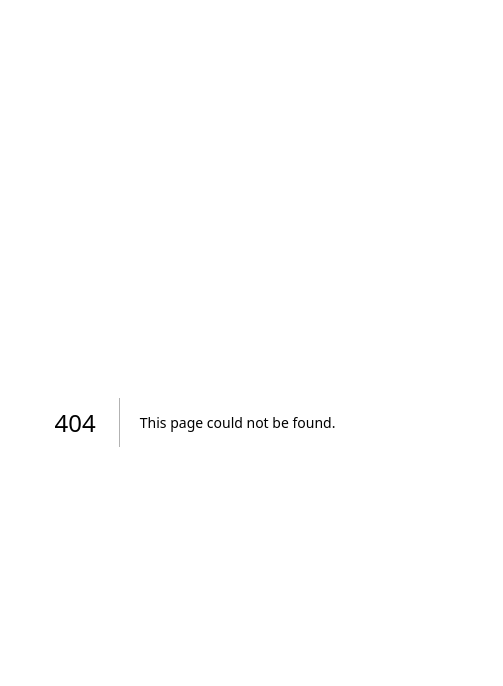
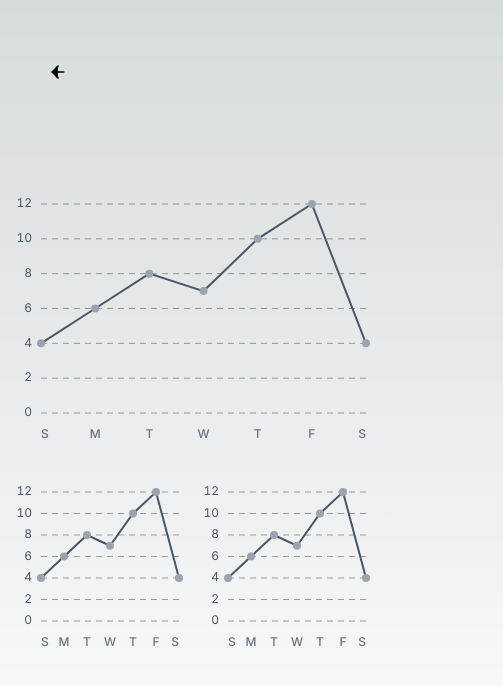
Before and after one commit to acgriswold/next-js-animated-examples, a Next.js app: page /examples/live-charts in a window 390 px wide. Before the commit this address had no page. Shown: the top 686 px of the page, 503 px wide, since content can reach past the window. Built offline with nearby package versions, Linux system fonts and the light colour scheme.

Commit message:
✨ (examples): init responsive chart

```diff
--- /dev/null
+++ b/app/examples/live-charts/page.tsx
@@ -0,0 +1,29 @@
+import { Chart } from "@/components/examples/responsive-chart";
+
+export default function LiveCharts() {
+    let sales = [
+        { date: "2023-04-30T12:00:00.00+00:00", value: 4 },
+        { date: "2023-05-01T12:00:00.00+00:00", value: 6 },
+        { date: "2023-05-02T12:00:00.00+00:00", value: 8 },
+        { date: "2023-05-03T12:00:00.00+00:00", value: 7 },
+        { date: "2023-05-04T12:00:00.00+00:00", value: 10 },
+        { date: "2023-05-05T12:00:00.00+00:00", value: 12 },
+        { date: "2023-05-06T12:00:00.00+00:00", value: 4 },
+      ];
+      let data = sales.map((d) => ({ ...d, date: new Date(d.date) }));
+
+
+    return (
+        <div className="group all-charts grid grid-cols-2 gap-x-4 gap-y-12 p-4 min-w-full max-w-full lg:min-w-[1400px] transition-all">
+            <div className="col-span-2 h-60 max-w-full group-hover:max-w-2xl transition-all duration-1000 delay-100">
+                <Chart data={data} />
+            </div>
+            <div className="h-40 max-w-full group-hover:max-w-md transition-all duration-700">
+                <Chart data={data} />
+            </div>
+            <div className="h-40 max-w-full group-hover:max-w-sm transition-all duration-500 delay-300">
+                <Chart data={data} />
+            </div>
+        </div>
+    )
+}
--- a/app/page.tsx
+++ b/app/page.tsx
@@ -31,6 +31,11 @@ const examples: ExampleLinkProps[] = [
     header: 'Use state query params',
     description: "Handling state through query params benefits tracability, customization, and better discoverability/shareability between users."
   },
+  {
+    href: '/examples/live-charts',
+    header: 'Responsive Line Charts',
+    description: "Charts and graphs using D3 library to create a responsive layout."
+  },
 ]
 
 export default function Home() {
--- /dev/null
+++ b/components/examples/responsive-chart.tsx
@@ -0,0 +1,167 @@
+import * as d3 from "d3";
+import { format } from "date-fns";
+import type { CSSProperties } from "react";
+
+
+export function Chart({ data }: { data: { value: number; date: Date }[] }) {
+    let xScale = d3
+      .scaleTime()
+      .domain([data[0].date, data[data.length - 1].date])
+      .range([0, 100]);
+    let yScale = d3
+      .scaleLinear()
+      .domain([0, d3.max(data.map((d) => d.value)) ?? 0])
+      .range([100, 0]);
+
+    let line = d3
+      .line<(typeof data)[number]>()
+      .x((d) => xScale(d.date))
+      .y((d) => yScale(d.value));
+
+    let d = line(data);
+
+    if (!d) {
+      return null;
+    }
+
+    return (
+      <div
+        className="@container relative h-full w-full"
+        style={
+          {
+            "--marginTop": "6px",
+            "--marginRight": "8px",
+            "--marginBottom": "25px",
+            "--marginLeft": "25px",
+          } as CSSProperties
+        }
+      >
+        {/* X axis */}
+        <svg
+          className="absolute inset-0
+            h-[calc(100%-var(--marginTop))]
+            w-[calc(100%-var(--marginLeft)-var(--marginRight))]
+            translate-x-[var(--marginLeft)]
+            translate-y-[var(--marginTop)]
+            overflow-visible
+          "
+        >
+          {data.map((day, i) => (
+            <g key={i} className="overflow-visible font-medium text-gray-500">
+              <text
+                x={`${xScale(day.date)}%`}
+                y="100%"
+                textAnchor={
+                  i === 0 ? "start" : i === data.length - 1 ? "end" : "middle"
+                }
+                fill="currentColor"
+                className="@sm:inline hidden text-sm"
+              >
+                {format(day.date, "EEE")}
+              </text>
+              <text
+                x={`${xScale(day.date)}%`}
+                y="100%"
+                textAnchor={
+                  i === 0 ? "start" : i === data.length - 1 ? "end" : "middle"
+                }
+                fill="currentColor"
+                className="@sm:hidden text-xs"
+              >
+                {format(day.date, "EEEEE")}
+              </text>
+            </g>
+          ))}
+        </svg>
+
+        {/* Y axis */}
+        <svg
+          className="absolute inset-0
+            h-[calc(100%-var(--marginTop)-var(--marginBottom))]
+            translate-y-[var(--marginTop)]
+            overflow-visible
+          "
+        >
+          <g className="translate-x-4">
+            {yScale
+              .ticks(8)
+              .map(yScale.tickFormat(8, "d"))
+              .map((value, i) => (
+                <text
+                  key={i}
+                  y={`${yScale(+value)}%`}
+                  alignmentBaseline="middle"
+                  textAnchor="end"
+                  className="text-xs tabular-nums text-gray-600"
+                  fill="currentColor"
+                >
+                  {value}
+                </text>
+              ))}
+          </g>
+        </svg>
+
+        {/* Chart area */}
+        <svg
+          className="absolute inset-0
+            h-[calc(100%-var(--marginTop)-var(--marginBottom))]
+            w-[calc(100%-var(--marginLeft)-var(--marginRight))]
+            translate-x-[var(--marginLeft)]
+            translate-y-[var(--marginTop)]
+            overflow-visible
+          "
+        >
+          <svg
+            viewBox="0 0 100 100"
+            className="overflow-visible"
+            preserveAspectRatio="none"
+          >
+            {/* Grid lines */}
+            {yScale
+              .ticks(8)
+              .map(yScale.tickFormat(8, "d"))
+              .map((active, i) => (
+                <g
+                  transform={`translate(0,${yScale(+active)})`}
+                  className="text-gray-700"
+                  key={i}
+                >
+                  <line
+                    x1={0}
+                    x2={100}
+                    stroke="currentColor"
+                    strokeDasharray="6,5"
+                    strokeWidth={0.5}
+                    vectorEffect="non-scaling-stroke"
+                  />
+                </g>
+              ))}
+
+            {/* Line */}
+            <path
+              d={d}
+              fill="none"
+              className="text-gray-600"
+              stroke="currentColor"
+              strokeWidth="2"
+              vectorEffect="non-scaling-stroke"
+            />
+
+            {/* Circles */}
+            {data.map((d) => (
+              <path
+                key={d.date.toString()}
+                d={`M ${xScale(d.date)} ${yScale(d.value)} l 0.0001 0`}
+                vectorEffect="non-scaling-stroke"
+                strokeWidth="8"
+                strokeLinecap="round"
+                fill="none"
+                stroke="currentColor"
+                className="text-gray-400"
+              />
+            ))}
+          </svg>
+        </svg>
+      </div>
+    );
+  }
```
